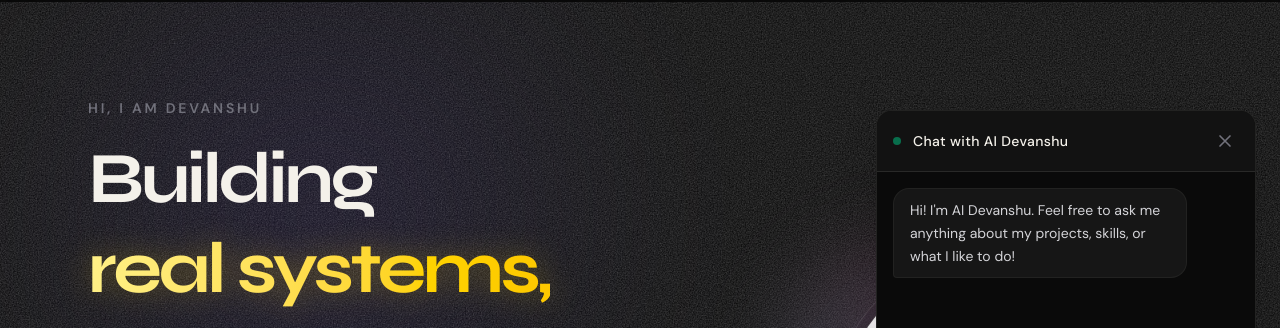
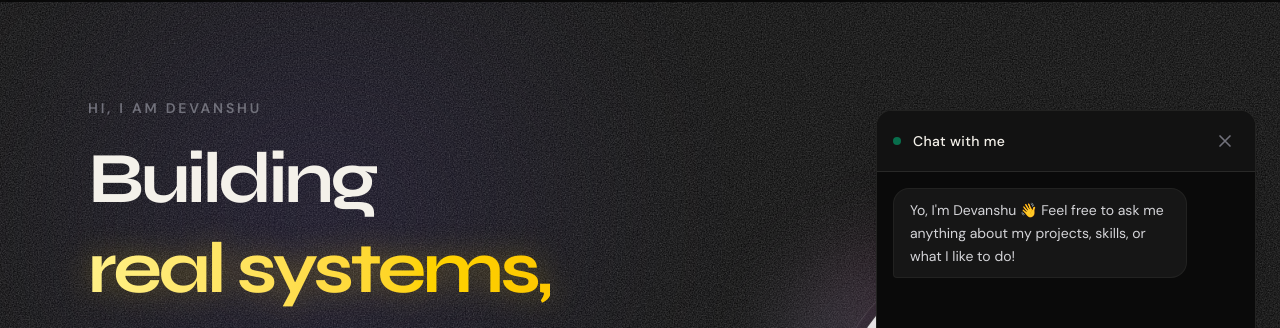
Before and after one commit to devanshu651/portfolio, a Next.js app: page / in a window 1280 px wide. Both pictures are taken after a click on the button "Toggle chat". Shown: the part 94-422 px from the top of the page. Built offline with nearby package versions, Linux system fonts and the light colour scheme.

Commit message:
Update chat widget header text

```diff
--- a/app/components/ChatWidget.tsx
+++ b/app/components/ChatWidget.tsx
@@ -11,7 +11,7 @@ type Message = {
 export default function ChatWidget() {
   const [isOpen, setIsOpen] = useState(false);
   const [messages, setMessages] = useState<Message[]>([
-    { role: "assistant", content: "Hi! I'm AI Devanshu. Feel free to ask me anything about my projects, skills, or what I like to do!" }
+    { role: "assistant", content: "Yo, I'm Devanshu 👋 Feel free to ask me anything about my projects, skills, or what I like to do!" }
   ]);
   const [inputValue, setInputValue] = useState("");
   const [isLoading, setIsLoading] = useState(false);
@@ -136,7 +136,7 @@ export default function ChatWidget() {
             <div className="bg-[#121212] border-b border-white/10 p-4 flex items-center justify-between shrink-0">
               <div className="flex items-center gap-3">
                 <div className="w-2 h-2 rounded-full bg-emerald-500 animate-pulse"></div>
-                <h3 className="text-[#f4f1ea] font-medium tracking-wide text-sm">Chat with AI Devanshu</h3>
+                <h3 className="text-[#f4f1ea] font-medium tracking-wide text-sm">Chat with me</h3>
               </div>
               <button
                 onClick={() => setIsOpen(false)}
```
